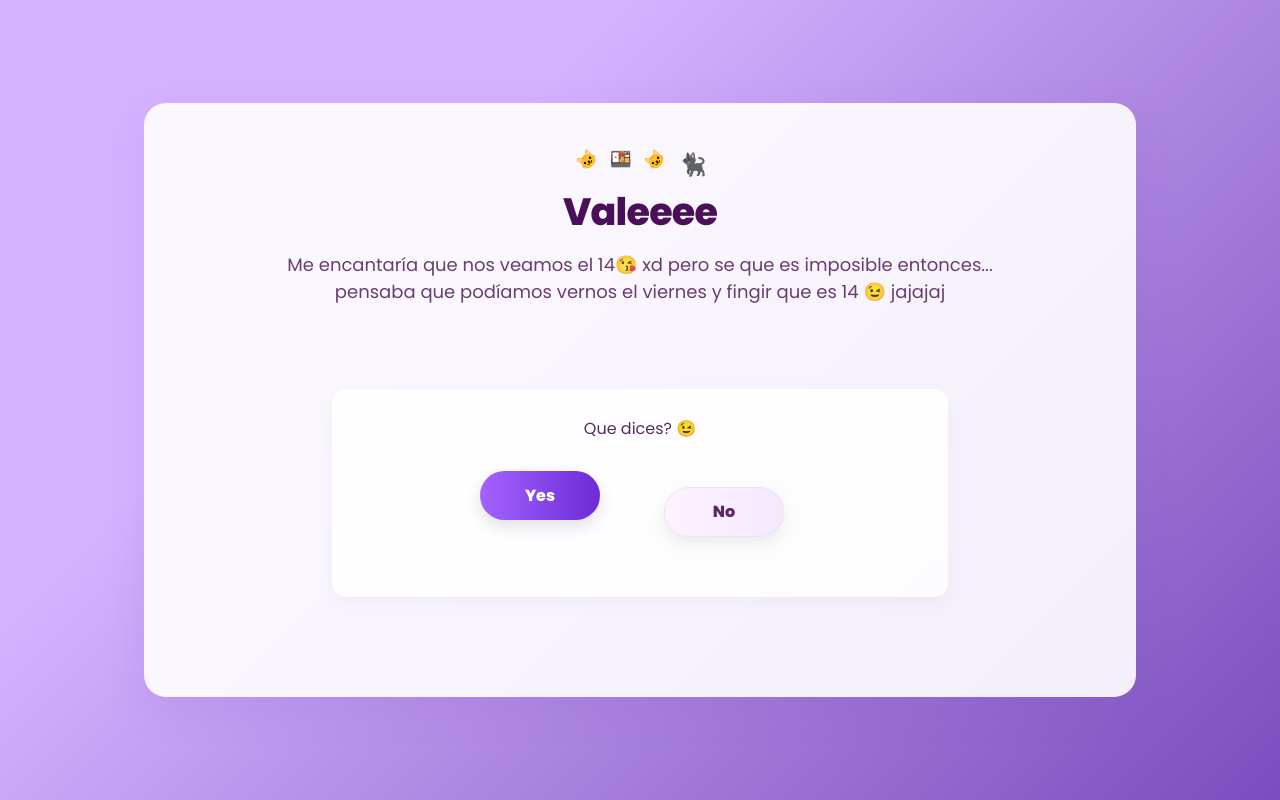
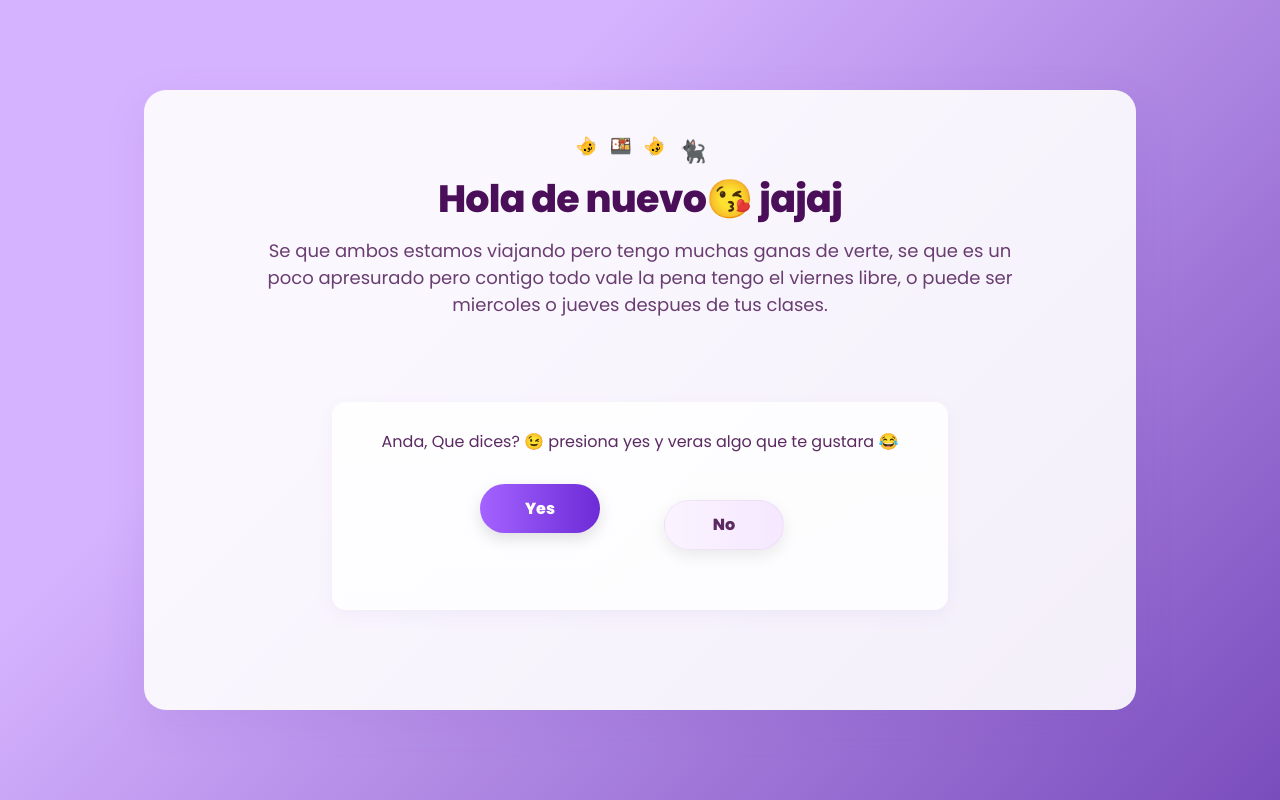
Before and after one commit to negdie2/ValePage, a React (Vite) app: page / in a window 1280 px wide. Built offline with nearby package versions, Linux system fonts and the light colour scheme.

Commit message:
Change greeting and modify message in App component
Updated greeting and message content in App.tsx.

```diff
--- a/src/App.tsx
+++ b/src/App.tsx
@@ -441,12 +441,10 @@ function App() {
                 </div>
               </div>
 
-              <h1 className="title">Valeeee</h1>
+              <h1 className="title">Hola de nuevo😘 jajaj </h1>
               <p className="subtitle">
-                Me encantaría que nos veamos el 14😘 xd pero se que es imposible
-                entonces... pensaba que podíamos vernos el viernes y fingir que
-                es 14 😉 jajajaj
-              </p>
+                Se que ambos estamos viajando pero tengo muchas ganas de verte, se que es un poco apresurado pero contigo todo vale la pena
+                tengo el viernes libre, o puede ser miercoles o jueves despues de tus clases.              </p>
 
               <div className="panel">
                 <div
@@ -455,7 +453,7 @@ function App() {
                   aria-label="Tarjeta de San Valentín"
                 >
                   <div style={{ fontSize: 16, color: "#5a2a61" }}>
-                    Que dices? 😉
+                   Anda, Que dices? 😉 presiona yes y veras algo que te gustara 😂
                   </div>
 
                   <div
```
